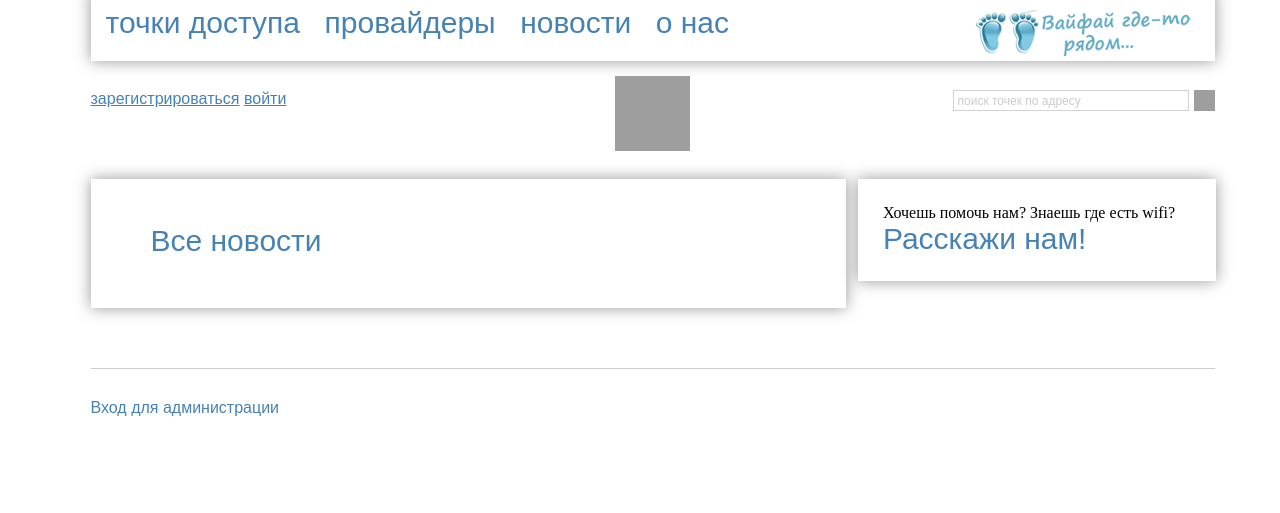
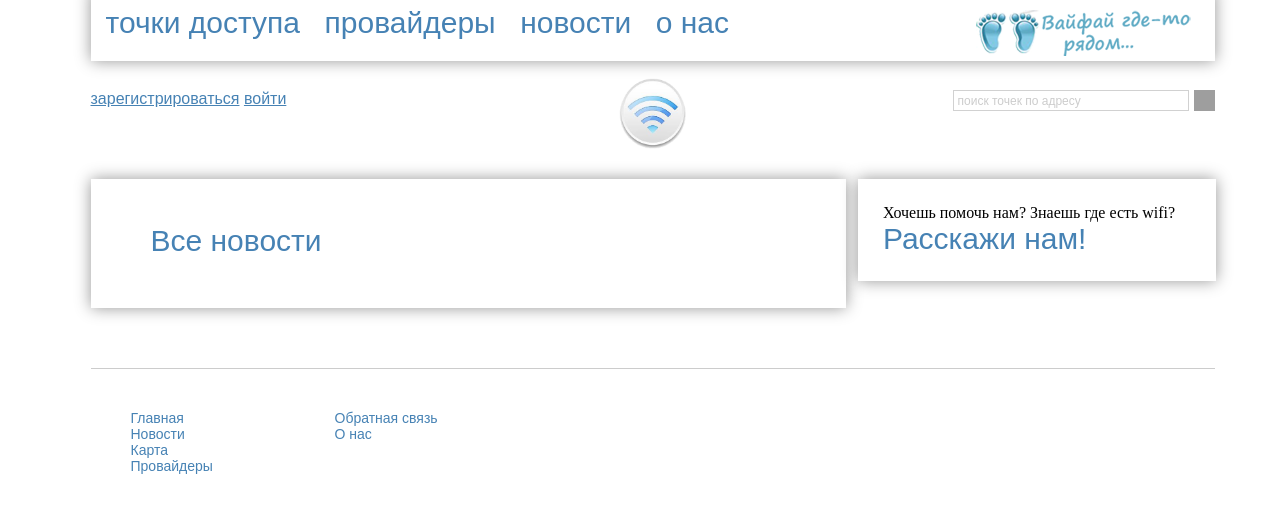
Before and after one commit to tstrinity/wifi-finder, a Django app: page /posts/ in a window 1280 px wide. Shown: the top 513 px of the page. Run offline with Django 3.2, Linux system fonts and the light colour scheme; data that the repository does not hold is empty; parts of the project's set-up code (start-up, migrations or seed data) failed here and were passed over; grey boxes are pictures that could not be loaded.

Commit message:
footer changes

```diff
--- a/static/css/main.css
+++ b/static/css/main.css
@@ -282,11 +282,35 @@ body {
     border-top: 1px solid #CCC;
 }
 
-#footer a {
+
+.footer_nav {
+    position: relative;
+    float: left;
+    width: 164px;
+    margin: 20px 10px;
+    display: block;
+    list-style: none;
+    -webkit-margin-before: 1em;
+    -webkit-margin-after: 1em;
+    -webkit-margin-start: 0px;
+    -webkit-margin-end: 0px;
+    -webkit-padding-start: 40px;
+}
+
+
+.footer_nav a {
     color: #4682b4;
-    font-size: 16px;
+    font-size: 14px;
     text-decoration: none;
 }
+
+.footer_nav a:hover {
+    color: #1e90ff;
+    text-decoration: underline;
+}
+
+
+/* BUTTONS */
 
 
 .default_button {
--- a/templates/footer.html
+++ b/templates/footer.html
@@ -1,3 +1,12 @@
 {% block footer %}
-    <a href="/admin">Вход для администрации</a>
+    <ul class="footer_nav">
+        <li><a href="/">Главная</a></li>
+        <li><a href="/posts/">Новости</a></li>
+        <li><a href="/points/">Карта</a></li>
+        <li><a href="/providers/">Провайдеры</a></li>
+    </ul>
+    <ul class="footer_nav">
+        <li><a href="/feedback">Обратная связь</a></li>
+        <li><a href="/about">О нас</a></li>
+    </ul>
 {% endblock %}
```
Also changed, not shown: static/images/wifi.png (added).
